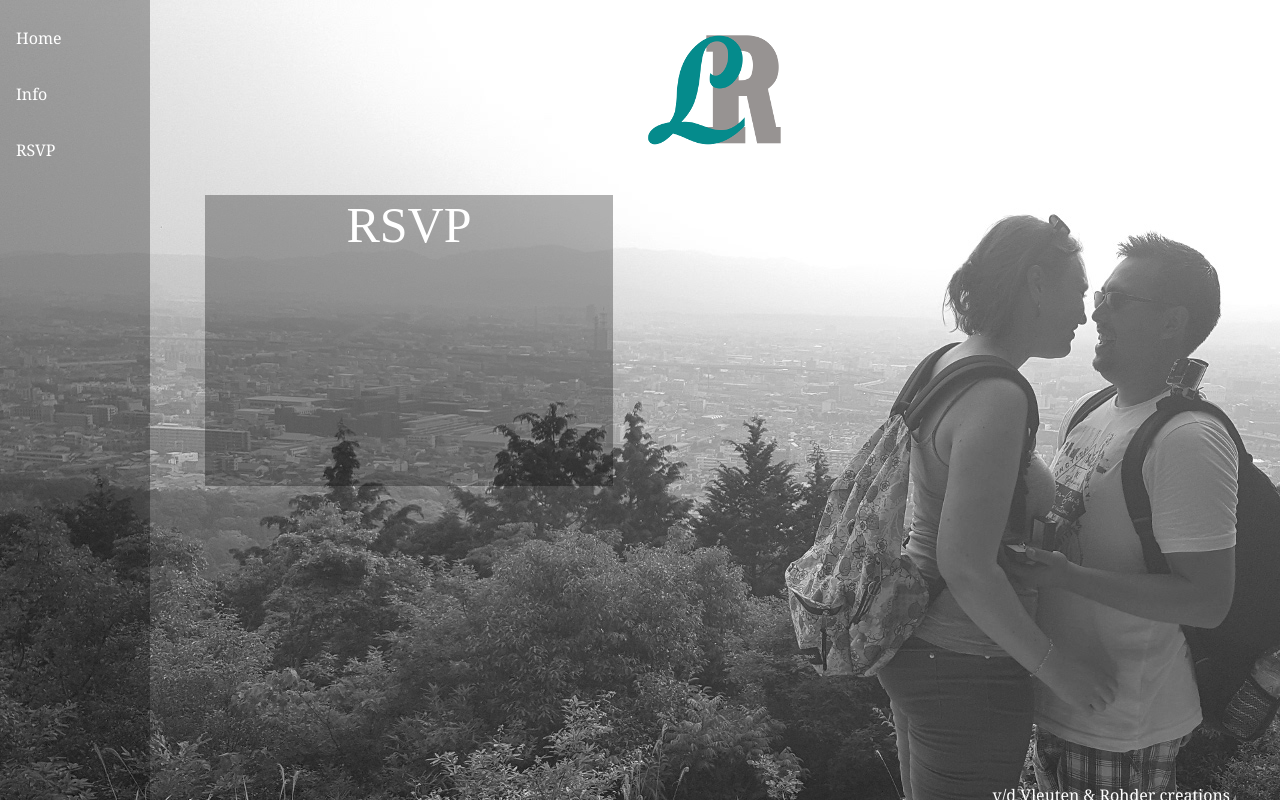
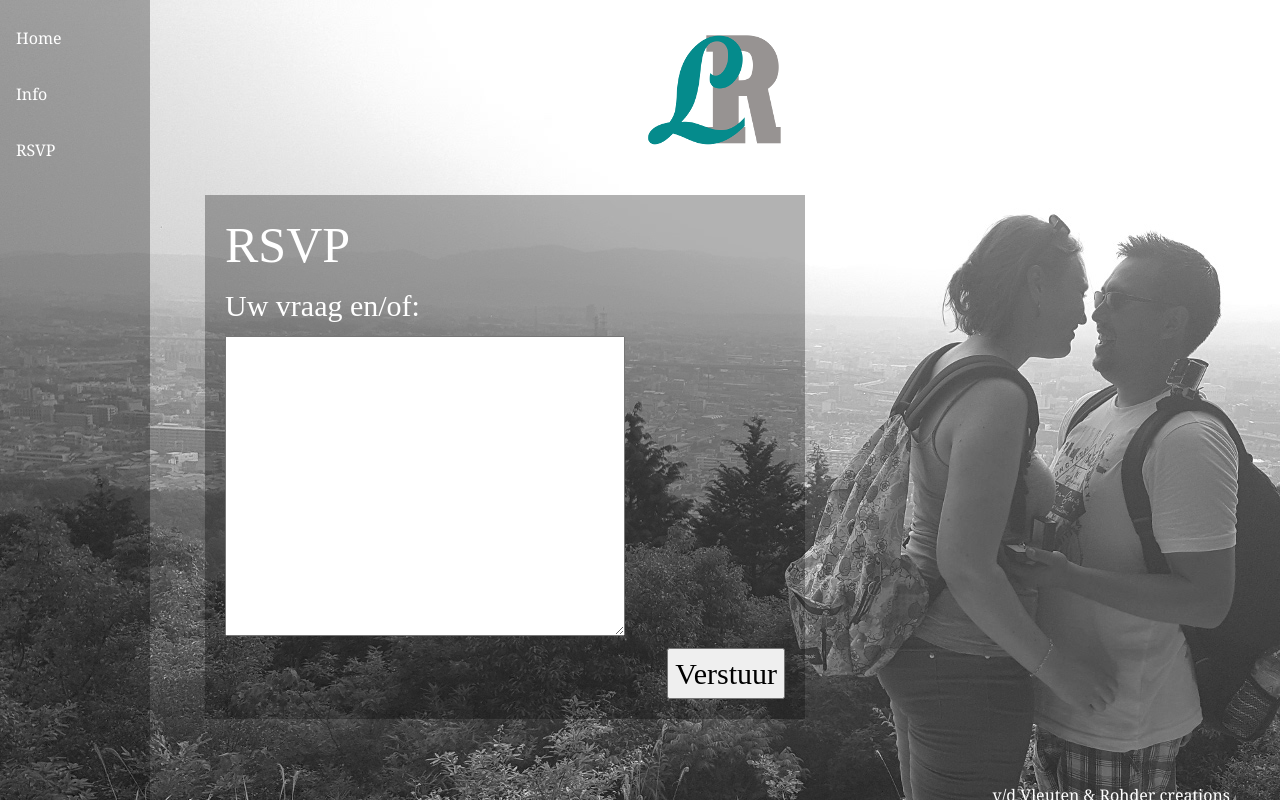
Before and after one commit to RayRohder/wedding_site, a React (Create React App) app: page /rsvp in a window 1280 px wide. Built offline with nearby package versions, Linux system fonts and the light colour scheme.

Commit message:
added countdown and part form

```diff
--- a/src/Assets/css/style.css
+++ b/src/Assets/css/style.css
@@ -100,11 +100,28 @@ header .logo{
 /* --- end main --- */
 
 .info, .home, .rsvp{
-  max-width: 40%;
+  padding: 10px;
+  width: 600px;
   min-height: 50%;
   color: white;
   font-family: "Baskerville Old Face";
   background-color: rgba(0,0,0, .3);
+}
+
+.rsvp{
+  padding: 20px;
+  text-align: left;
+}
+.sendButton{
+  text-align: right;
+}
+
+.rsvpFormInput{
+  width: 400px;
+  height: 300px;
+}
+
+.sendButton{
 }
 
 /* --- footer --- */
--- a/src/Components/Pages/homePage.js
+++ b/src/Components/Pages/homePage.js
@@ -1,5 +1,6 @@
 import React, { Component } from 'react';
-import divider from '../../Assets/resources/divider.png';
+import Countdown from '../countdown';
+
 import foto from '../../Assets/resources/RayLies1000x700.png';
 
 class HomePage extends Component {
@@ -7,8 +8,8 @@ class HomePage extends Component {
     return (
       <div class="home">
       <h1>Raymond & Liesbeth</h1>
-
       <h2>Zeggen JA over</h2>
+      <Countdown/>
       </div>
     );
   }
--- a/src/Components/Pages/rsvpPage.js
+++ b/src/Components/Pages/rsvpPage.js
@@ -1,10 +1,12 @@
 import React, { Component } from 'react';
+import RsvpForm from '../rsvpForm';
 
 class RsvpPage extends Component {
   render() {
     return (
       <div class="rsvp">
         <h1>RSVP</h1>
+        <RsvpForm />
       </div>
     );
   }
--- /dev/null
+++ b/src/Components/countdown.js
@@ -0,0 +1,106 @@
+// A component is a function that retuns JSX
+import React from 'react';
+//import './Countdown.css'
+
+class Countdown extends React.Component {
+  constructor() {
+    super();
+    let weddingDate = new Date('31 May 2019 11:00:00 GMT+1');
+    let weddingUnixTime = Math.round(weddingDate.getTime() / 1000);
+    let currentUnixTime = Math.round((new Date()).getTime() / 1000);
+
+    let displayTime = (weddingUnixTime-currentUnixTime) > 0 ? weddingUnixTime - currentUnixTime : 0;
+
+    this.state = {
+      time: {},
+      seconds: displayTime
+    };
+    this.timer = 0;
+    this.startTimer = this.startTimer.bind(this);
+    this.countDown = this.countDown.bind(this);
+  }
+
+  secondsToTime = (secs) => {
+    let divisor_for_days = secs / (60 * 60 * 24);
+    let days = Math.floor(divisor_for_days);
+
+    let divisor_for_hours = secs / (60 * 60) % 24;
+    let hours = Math.floor(divisor_for_hours);
+
+    let divisor_for_minutes = secs % (60 * 60);
+    let minutes = Math.floor(divisor_for_minutes / 60);
+
+    let divisor_for_seconds = divisor_for_minutes % 60;
+    let seconds = Math.ceil(divisor_for_seconds);
+
+    let obj = {
+      'd': days,
+      'h': hours,
+      'm': minutes,
+      's': seconds
+    };
+    return obj;
+  }
+
+  startTimer() {
+    if (this.timer == 0 && this.state.seconds > 0) {
+      this.timer = setInterval(this.countDown, 1000);
+    }
+  }
+
+  countDown() {
+    // Remove one second, set state so a re-render happens.
+    let seconds = this.state.seconds - 1;
+    this.setState({
+      time: this.secondsToTime(seconds),
+      seconds: seconds,
+    });
+
+    // Check if we're at zero.
+    if (seconds == 0) {
+      clearInterval(this.timer);
+    }
+  }
+
+  componentDidMount() {
+    let timeLeftVar = this.secondsToTime(this.state.seconds);
+    this.setState({ time: timeLeftVar });
+    this.startTimer();
+  }
+
+  render() {
+    // startTimer();
+    return (
+      <div
+      className="Countdown">
+      <br/>
+      <div class="row justify-content-md-center">
+        <div class="col col-lg-2">
+          <span className="countdown_digit">{this.state.time.d}</span>
+          <br/>Dagen
+        </div>
+        <div class="col col-lg-1">
+          <span className="countdown_digit">:</span>
+          <br/><br/><br/>
+        </div>
+        <div class="col col-lg-2">
+          <span className="countdown_digit">{this.state.time.h}</span>
+          <br/>Uren
+        </div>
+        <div class="col col-lg-1">
+          <span className="countdown_digit">:</span>
+          <br/><br/><br/>
+        </div>
+        <div class="col col-lg-2">
+          <span className="countdown_digit">{this.state.time.m}</span>
+          <br/>Minuten
+        </div>
+      </div>
+      <br/>
+      </div>
+    )
+  };
+
+}
+
+export default Countdown;
--- /dev/null
+++ b/src/Components/rsvpForm.js
@@ -0,0 +1,41 @@
+// A component is a function that retuns JSX
+import React from 'react';
+//import './Countdown.css'
+
+class RsvpForm extends React.Component {
+  constructor(props) {
+    super(props);
+    this.state = {value: ''};
+
+    this.handleChange = this.handleChange.bind(this);
+    this.handleSubmit = this.handleSubmit.bind(this);
+
+    let email = "Bie@BruiloftRayLies.nl"
+  }
+
+  handleChange(event) {
+    this.setState({value: event.target.value});
+  }
+
+  handleSubmit(event) {
+    alert('Email verstuurd: \n' + this.state.value);
+    this.setState("");
+    event.preventDefault();
+  }
+
+  render() {
+   return (
+     <form onSubmit={this.handleSubmit}>
+       <label>
+         Uw vraag en/of:
+       </label><br/>
+       <textarea class="rsvpFormInput" value={this.state.value} onChange={this.handleChange} /><br/>
+       <div class="sendButton">
+        <input type="submit" value="Verstuur" />
+       </div>
+     </form>
+   );
+ }
+}
+
+export default RsvpForm;
```
Also changed, not shown: 1 other file (tests, documents, lock files or other folders).
